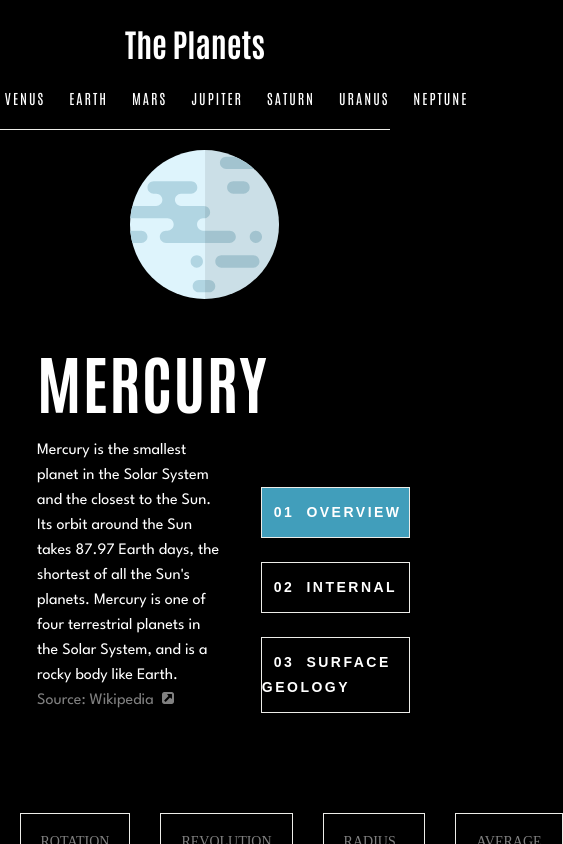
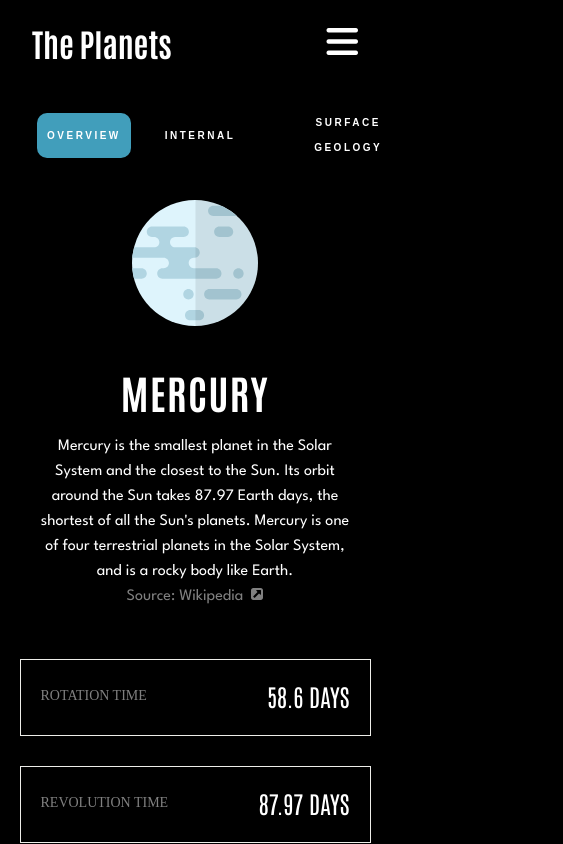
Before and after one commit to Miranda-K12/planet-facts-app, a React (Vite) app: page /mercury in a window 390 px wide. Shown: the top 844 px of the page, 563 px wide, since content can reach past the window. Built offline with nearby package versions, Linux system fonts and the light colour scheme.

Commit message:
Add responsive styles

```diff
--- a/package.json
+++ b/package.json
@@ -10,6 +10,7 @@
     "preview": "vite preview"
   },
   "dependencies": {
+    "@fortawesome/fontawesome-free": "^6.7.2",
     "framer-motion": "^12.9.2",
     "react": "^19.0.0",
     "react-dom": "^19.0.0",
--- a/src/App.module.scss
+++ b/src/App.module.scss
@@ -8,6 +8,6 @@ body {
     max-width: 1440px;
     width: 90%;
     margin: 0 auto;
-    padding-top: 150px;
+    padding-top: 200px;
   }
 }
--- a/src/Components/Header/Header.module.scss
+++ b/src/Components/Header/Header.module.scss
@@ -9,14 +9,25 @@
   padding: 22px 32px;
   color: $color-white;
   font-family: $primary-font;
-  border-bottom: 1px solid $color-grey;
+  border-bottom: 0.5px solid $color-grey;
   background-color: $color-black;
   z-index: 100;
   box-sizing: border-box;
   @include respond-to(lg) {
     @include flex($direction: column);
   }
+  @include respond-to(md) {
+    background-color: $color-black;
+    width: 100%;
+    border-bottom: none;
 
+    @include flex(
+      $direction: column,
+      $justify: start,
+      $align: flex-start,
+      $gap: 0
+    );
+  }
   .header_button {
     cursor: pointer;
     background-color: transparent;
@@ -32,6 +43,16 @@
     @include flex;
     list-style-type: none;
     padding: 0;
+    @include respond-to(md) {
+      display: none;
+      transition: all 0.3s ease-out;
+      &.open {
+        @include respond-to(md) {
+          @include flex($direction: column, $align: space-around);
+          margin-top: 24px;
+        }
+      }
+    }
 
     .navLink {
       font-size: $small-font;
@@ -42,6 +63,13 @@
       position: relative;
       display: inline-block;
       transition: transform 0.3s ease;
+      @include respond-to(md) {
+        font-size: $text-font;
+        border-bottom: 1px solid $color-grey;
+        padding-bottom: 12px;
+        width: 90vw;
+        margin: 0 auto;
+      }
 
       &::after,
       &::before {
@@ -55,21 +83,51 @@
         transform: scaleX(0);
         transform-origin: right;
         transition: transform 0.4s ease-out;
+        @include respond-to(md) {
+          display: none;
+        }
       }
 
       &::before {
         top: -5px;
         transform-origin: left;
       }
-
       &:hover {
         transform: scale(1.2);
-
+        @include respond-to(md) {
+          transform: scale(1.01);
+        }
         &::after,
         &::before {
           transform: scaleX(1);
         }
       }
+      .planetCircle {
+        width: 24px;
+        height: 24px;
+        border-radius: 50%;
+        margin-right: 16px;
+        vertical-align: middle;
+        display: none;
+
+        @include respond-to(md) {
+          display: inline-block;
+        }
+      }
+    }
+  }
+
+  .burgerMenu {
+    font-size: 36px;
+    cursor: pointer;
+    color: $color-white;
+    position: absolute;
+    right: 32px;
+    top: 24px;
+    display: none;
+
+    @include respond-to(md) {
+      display: block;
     }
   }
 }
--- a/src/Components/Header/Header.tsx
+++ b/src/Components/Header/Header.tsx
@@ -1,24 +1,45 @@
 import { Link } from "react-router-dom";
 import data from "../../../starter-code/data.json";
 import styles from "./Header.module.scss";
-
+import { planetColors } from "../../constants/planetColors";
+import "@fortawesome/fontawesome-free/css/all.min.css";
+import { useState } from "react";
 function Header() {
+  const [isMenuOpen, setIsMenuOpen] = useState(false);
+  const handleMenu = () => {
+    setIsMenuOpen(!isMenuOpen);
+  };
   return (
     <div className={styles.header}>
       <h1 className={styles.header_title}>The Planets</h1>
       <nav>
-        <ul>
+        <ul className={`${styles.navList} ${isMenuOpen ? styles.open : ""}`}>
           {data.map((planet) => (
             <li key={planet.name}>
               <Link
                 to={`${planet.name.toLowerCase()}`}
                 className={styles.navLink}
+                onClick={() => setIsMenuOpen(false)}
               >
+                <span
+                  className={styles.planetCircle}
+                  style={{
+                    backgroundColor:
+                      planetColors[
+                        planet.name.toLowerCase() as keyof typeof planetColors
+                      ],
+                  }}
+                ></span>
+
                 {planet.name}
               </Link>
             </li>
           ))}
         </ul>
+        <i
+          className={`fa-solid fa-bars ${styles.burgerMenu}`}
+          onClick={handleMenu}
+        ></i>
       </nav>
     </div>
   );
--- a/src/Components/Planets/Planets.module.scss
+++ b/src/Components/Planets/Planets.module.scss
@@ -6,7 +6,10 @@
   margin-bottom: 100px;
   color: aliceblue;
   @include flex($direction: column, $gap: 100px);
-
+  @include respond-to(md) {
+    @include flex($direction: column, $gap: 50px);
+    margin-bottom: 50px;
+  }
   .planet_info_box {
     @include grid-layout(45% 35%, 20%);
     @include respond-to(lg) {
@@ -29,11 +32,12 @@
   .planet_img {
     width: 80%;
     height: auto;
+    margin: 0 auto;
   }
   .geology_overlay_img {
     position: absolute;
     top: 80%;
-    left: 40%;
+    left: 50%;
     transform: translate(-50%, -50%);
     width: 30%;
     height: auto;
@@ -44,10 +48,13 @@
   width: 100%;
   color: $color-white;
   @include flex($direction: column, $align: flex-start);
-
   @include respond-to(lg) {
     @include grid-layout(50% 40%, 10%);
     align-items: end;
+  }
+  @include respond-to(md) {
+    @include grid-layout((1fr));
+    text-align: center;
   }
   .planet_name {
     font-size: $planet-name-font;
@@ -56,7 +63,10 @@
     letter-spacing: 1.5px;
     margin-bottom: 16px;
     @include respond-to(lg) {
-      font-size: $planet-name-small-font;
+      font-size: $planet-name-secondary-font;
+    }
+    @include respond-to(md) {
+      font-size: $header-font;
     }
   }
 
@@ -78,17 +88,24 @@
   .button_container {
     @include flex($direction: column, $justify: space-between);
     width: 100%;
+    @include respond-to(md) {
+      position: absolute;
+      top: 100px;
+      @include flex;
+    }
+
     button {
       @include button-styles;
-
       &:active {
         opacity: 0.8;
       }
-
       span {
         margin: 0 24px;
         @include respond-to(lg) {
           margin: 0 12px;
+        }
+        @include respond-to(md) {
+          display: none;
         }
       }
     }
@@ -98,7 +115,12 @@
 .planet_facts {
   width: 100%;
   @include grid-layout(repeat(4, 1fr), 30px);
-
+  @include respond-to(md) {
+    @include grid-layout(repeat(2, 1fr), 30px);
+  }
+  @include respond-to(sm) {
+    @include grid-layout((1fr), 30px);
+  }
   .planet_facts_box {
     border: 1px solid $color-grey;
     color: $color-white;
@@ -110,7 +132,10 @@
     @include respond-to(lg) {
       padding: 20px;
     }
-
+    @include respond-to(sm) {
+      @include flex($align: center);
+      padding-bottom: 0;
+    }
     &:hover {
       transform: scale(1.05);
     }
@@ -123,7 +148,7 @@
     }
 
     .fact_numbers {
-      font-size: 40px;
+      font-size: $header-font;
       font-family: $primary-font;
       opacity: 1;
       @include respond-to(lg) {
--- a/src/styles/_mixin.scss
+++ b/src/styles/_mixin.scss
@@ -35,6 +35,14 @@
   cursor: pointer;
   background-color: transparent;
   transition: all 0.2s ease-out;
+  @include respond-to(md) {
+    border: none;
+    text-align: center;
+    border-radius: 10px;
+    width: auto;
+    padding: 10px;
+    font-size: $font-size-xs;
+  }
 
   &:hover {
     filter: brightness(0.8);
--- a/src/styles/_variables.scss
+++ b/src/styles/_variables.scss
@@ -12,10 +12,13 @@ $primary-font: "Antonio", sans-serif;
 $secondary-font: "League Spartan", sans-serif;
 $letter-spacing: 2px;
 $planet-name-font: 80px;
-$planet-name-small-font: 64px;
+$planet-name-secondary-font: 64px;
+$header-font: 40px;
 $large-text-font: 24px;
 $text-font: 16px;
 $small-font: 14px;
+$font-size-xs: 10px;
+
 $line-height: 25px;
 $breakpoint-lg: 1024px;
 $breakpoint-md: 768px;
```
Also changed, not shown: 1 other file (tests, documents, lock files or other folders).
